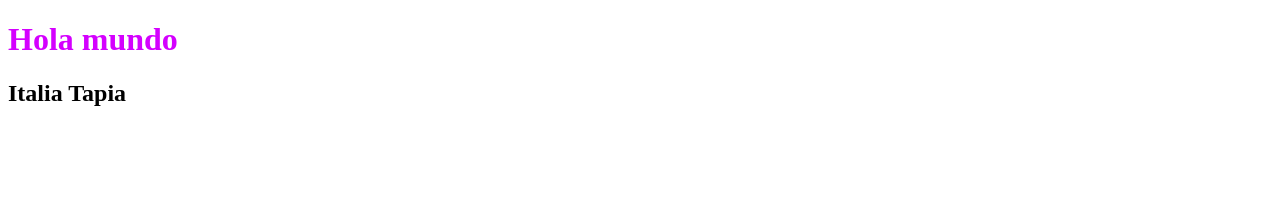
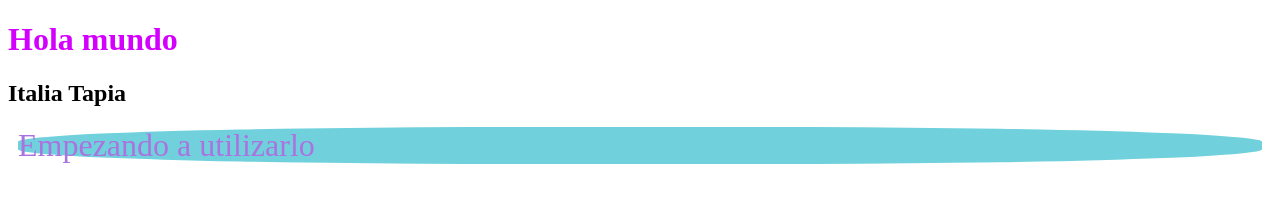
Before and after one commit to italiaabantestapia-cloud/Github, a plain HTML site: page index.html in a window 1280 px wide. Drawn offline with Linux system fonts and the light colour scheme.

Commit message:
Se agregaron colores y un parrafo

```diff
--- a/index.html
+++ b/index.html
@@ -9,5 +9,6 @@
 <body>
     <H1 class="tilte">Hola mundo</H1>
     <h2>Italia Tapia</h2>
+    <p class="parrafo">Empezando a utilizarlo</p>
 </body>
 </html>
--- a/styles.css
+++ b/styles.css
@@ -1,3 +1,10 @@
 .tilte{
     color: rgb(212, 0, 255);
 }
+.parrafo{
+    font-size: 2rem;
+    background-color: rgb(112, 209, 220);
+    color: rgb(171, 115, 224);
+    margin: 10px;
+    border-radius: 40%;
+}
```
